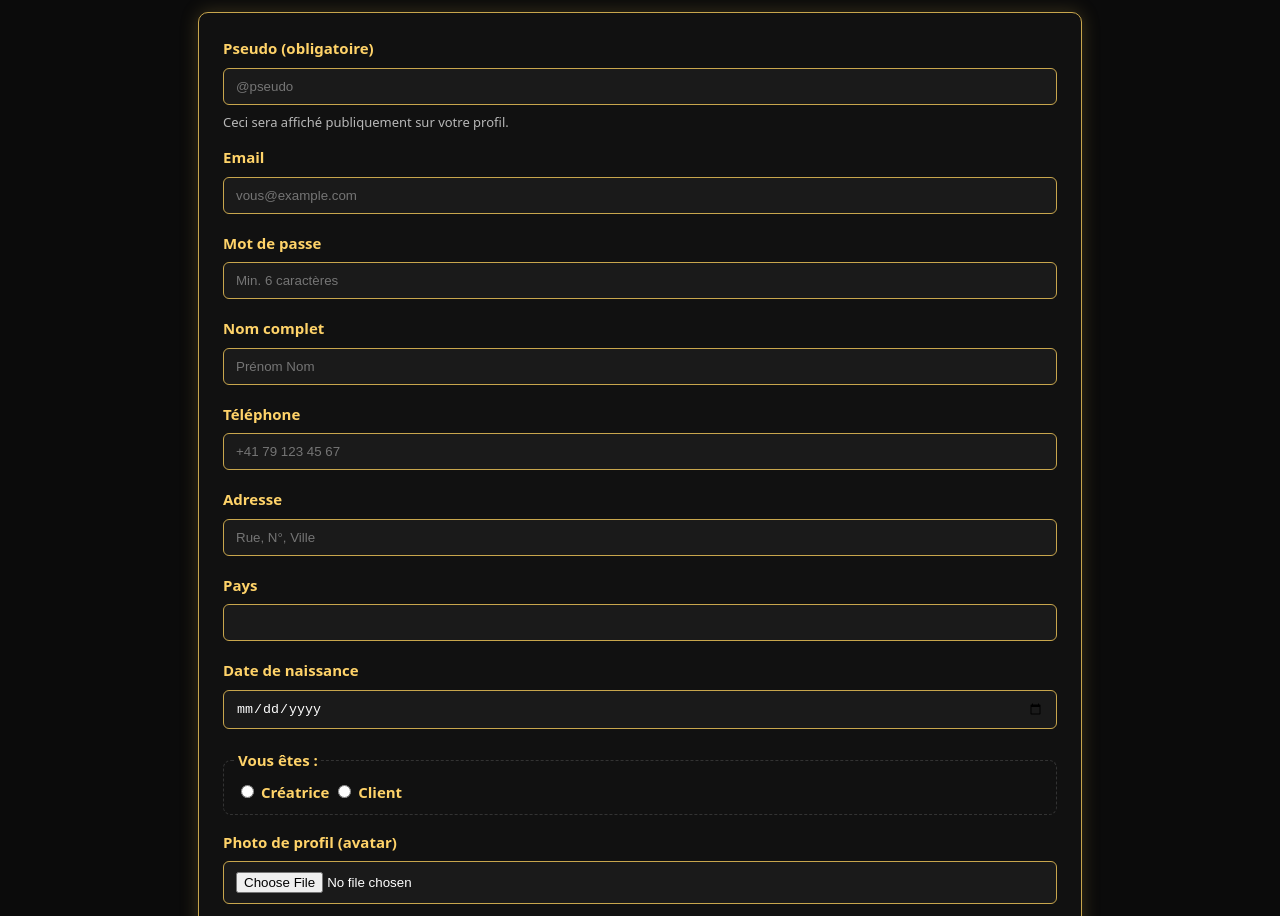
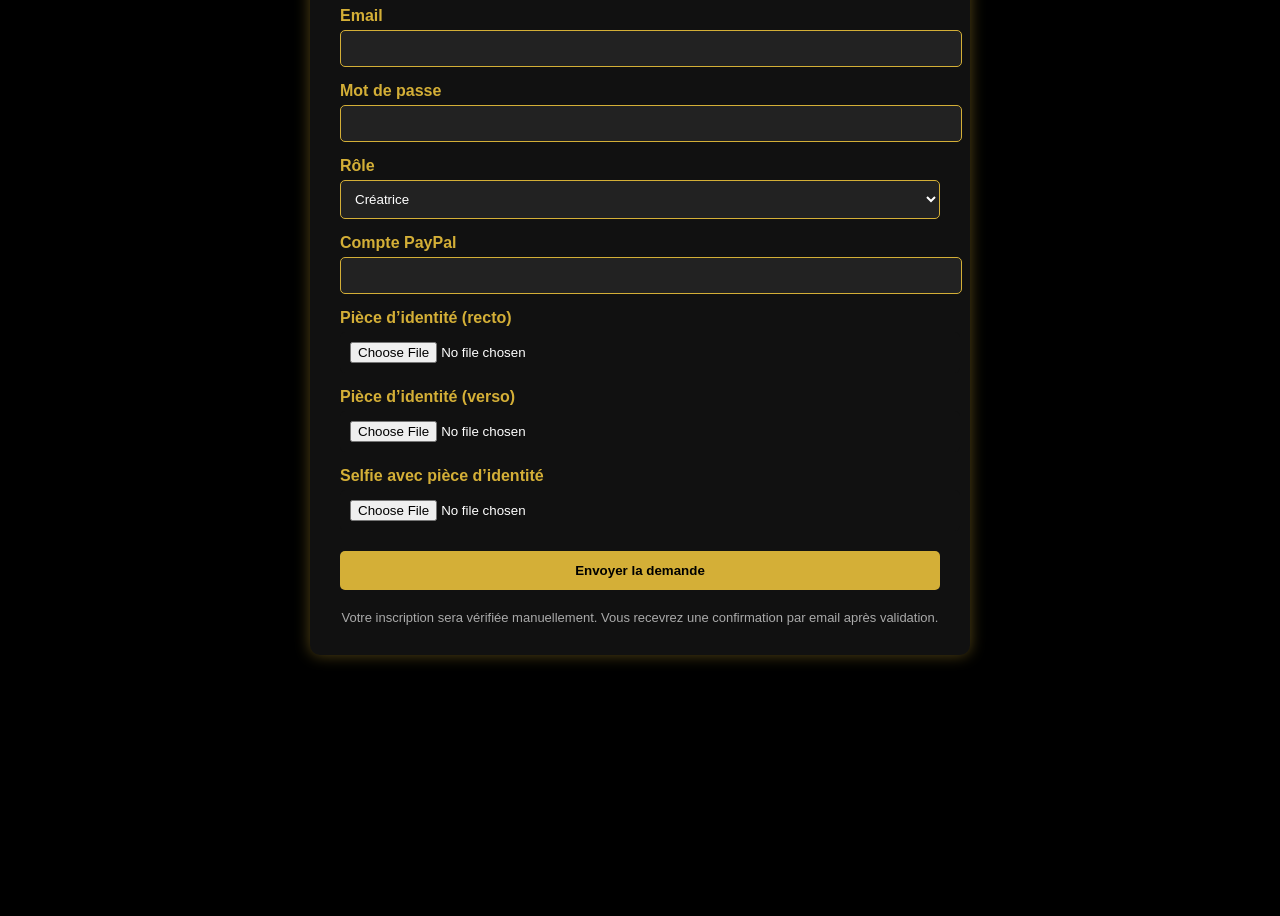
Before and after one commit to Empirevelvet/Velvet-creators-vip, a website: page signup.html in a window 1280 px wide. Shown: the part 216-1132 px from the top of the page. After the commit the page ends 921 px from the top, so only its background shows below. Drawn offline with Linux system fonts and the light colour scheme.

Commit message:
Update signup.html

```diff
--- a/signup.html
+++ b/signup.html
@@ -1,152 +1,124 @@
 <!DOCTYPE html>
 <html lang="fr">
 <head>
-  <meta charset="UTF-8" />
-  <title>Inscription — Velvet Creators VIP</title>
-  <meta name="viewport" content="width=device-width, initial-scale=1" />
+  <meta charset="UTF-8">
+  <meta name="viewport" content="width=device-width, initial-scale=1.0">
+  <title>Inscription Créatrice</title>
   <style>
-    :root { --bg:#0b0b0b; --panel:#111; --text:#f2f2f2; --muted:#b8b8b8; --gold:#c8a64d; --gold2:#ffd369; --bad:#ff6b6b; }
-    *{box-sizing:border-box} body{margin:0;background:var(--bg);color:var(--text);font:15px/1.5 system-ui,-apple-system,Segoe UI,Roboto}
-    header{padding:14px 18px;border-bottom:1px solid #222;background:#0a0a0a;position:sticky;top:0;z-index:2}
-    header nav{display:flex;gap:16px;align-items:center;justify-content:flex-end}
-    header a{color:var(--text);text-decoration:none;opacity:.9} header a:hover{opacity:1}
-    .panel{max-width:920px;margin:8vh auto 10vh;padding:18px}
-    h1{margin:0 0 10px;font-size:28px;color:var(--gold2)}
-    .lead{color:var(--muted)}
-    form.form-grid{background:var(--panel);border:1px solid var(--gold);border-radius:10px;padding:24px;box-shadow:0 0 18px rgba(200,166,77,.25)}
-    label,legend{font-weight:600;color:var(--gold2)}
-    input[type="text"],input[type="email"],input[type="password"],input[type="tel"],input[type="date"],input[type="file"]{
-      width:100%;padding:10px 12px;margin:8px 0 18px;border:1px solid var(--gold);border-radius:6px;background:#1a1a1a;color:#fff}
-    input:focus{outline:none;border-color:var(--gold2);background:#141414}
-    fieldset{border:1px dashed #333;padding:10px 12px;border-radius:8px;margin:2px 0 16px}
-    .form-actions{display:flex;gap:10px;flex-wrap:wrap}
-    .btn{display:inline-block;padding:12px 18px;border-radius:6px;background:linear-gradient(90deg,var(--gold),var(--gold2));color:#000;border:0;font-weight:700;cursor:pointer}
-    .btn:hover{filter:brightness(1.05)}
-    .help{color:var(--muted);font-size:13px;margin-top:-10px;margin-bottom:14px}
-    footer{padding:30px 18px;border-top:1px solid #222;text-align:center}
-    footer a{color:var(--gold2);text-decoration:none}
+    body {
+      background-color: #000;
+      color: #d4af37; /* or doré */
+      font-family: Arial, sans-serif;
+      margin: 0;
+      padding: 0;
+    }
+    .container {
+      max-width: 600px;
+      margin: 50px auto;
+      padding: 30px;
+      background: #111;
+      border-radius: 10px;
+      box-shadow: 0 0 15px rgba(212, 175, 55, 0.4);
+    }
+    h2 {
+      text-align: center;
+      color: #d4af37;
+      margin-bottom: 20px;
+    }
+    label {
+      display: block;
+      margin-top: 15px;
+      font-weight: bold;
+    }
+    input, select {
+      width: 100%;
+      padding: 10px;
+      margin-top: 5px;
+      border: 1px solid #d4af37;
+      border-radius: 5px;
+      background: #222;
+      color: #fff;
+    }
+    input[type="file"] {
+      background: #111;
+      border: none;
+    }
+    button {
+      width: 100%;
+      padding: 12px;
+      margin-top: 20px;
+      background: #d4af37;
+      color: #000;
+      font-weight: bold;
+      border: none;
+      border-radius: 5px;
+      cursor: pointer;
+      transition: 0.3s;
+    }
+    button:hover {
+      background: #b89629;
+    }
+    .note {
+      margin-top: 20px;
+      font-size: 13px;
+      text-align: center;
+      color: #aaa;
+    }
   </style>
 </head>
 <body>
-  <header>
-    <nav>
-      <a href="index.html">Accueil</a>
-      <a href="login.html">Se connecter</a>
-    </nav>
-  </header>
+  <div class="container">
+    <h2>Inscription Créatrice</h2>
+    <form id="signup-form" name="signup" method="POST" data-netlify="true" enctype="multipart/form-data">
+      <input type="hidden" name="form-name" value="signup">
 
-  <main class="panel">
-    <h1>Inscription</h1>
-    <p class="lead" style="text-align:center">
-      Remplissez ce formulaire pour soumettre votre demande. Nous validerons votre profil (majorité & conformité).
-    </p>
+      <label>Pseudo</label>
+      <input type="text" name="pseudo" required>
 
-    <!-- ✅ Netlify Forms avec redirection automatique -->
-    <form name="creator-application"
-          id="signupForm"
-          method="POST"
-          action="/thanks.html"
-          data-netlify="true"
-          netlify-honeypot="bot-field"
-          enctype="multipart/form-data"
-          class="form-grid">
+      <label>Email</label>
+      <input type="email" name="email" required>
 
-      <input type="hidden" name="form-name" value="creator-application" />
-      <input type="text" name="bot-field" style="display:none" />
+      <label>Mot de passe</label>
+      <input type="password" name="password" required>
 
-      <!-- Identifiants -->
-      <div>
-        <label for="username">Pseudo (obligatoire)</label>
-        <input id="username" name="username" placeholder="@pseudo" type="text" required />
-        <div class="help">Ceci sera affiché publiquement sur votre profil.</div>
-      </div>
+      <label>Rôle</label>
+      <select name="role" required>
+        <option value="creator">Créatrice</option>
+        <option value="client">Client</option>
+      </select>
 
-      <div>
-        <label for="email">Email</label>
-        <input id="email" name="email" placeholder="vous@example.com" type="email" required />
-      </div>
+      <label>Compte PayPal</label>
+      <input type="email" name="paypal" required>
 
-      <div>
-        <label for="password">Mot de passe</label>
-        <input id="password" name="password" placeholder="Min. 6 caractères" type="password" minlength="6" required />
-      </div>
+      <label>Pièce d’identité (recto)</label>
+      <input type="file" name="id_recto" accept="image/*" required>
 
-      <!-- Coordonnées -->
-      <div>
-        <label for="fullname">Nom complet</label>
-        <input id="fullname" name="fullname" placeholder="Prénom Nom" type="text" required />
-      </div>
+      <label>Pièce d’identité (verso)</label>
+      <input type="file" name="id_verso" accept="image/*" required>
 
-      <div>
-        <label for="phone">Téléphone</label>
-        <input id="phone" name="phone" placeholder="+41 79 123 45 67" type="tel" />
-      </div>
+      <label>Selfie avec pièce d’identité</label>
+      <input type="file" name="selfie" accept="image/*" required>
 
-      <div>
-        <label for="address">Adresse</label>
-        <input id="address" name="address" placeholder="Rue, N°, Ville" type="text" />
-      </div>
-
-      <div>
-        <label for="country">Pays</label>
-        <input id="country" name="country" type="text" />
-      </div>
-
-      <div>
-        <label for="dob">Date de naissance</label>
-        <input id="dob" name="dob" type="date" required />
-      </div>
-
-      <!-- Rôle -->
-      <fieldset>
-        <legend>Vous êtes :</legend>
-        <label><input type="radio" name="role" value="creator" required /> Créatrice</label>
-        <label><input type="radio" name="role" value="client" /> Client</label>
-      </fieldset>
-
-      <!-- Fichiers -->
-      <div>
-        <label for="avatar">Photo de profil (avatar)</label>
-        <input id="avatar" name="avatar" type="file" accept="image/*" />
-      </div>
-
-      <div>
-        <label for="id_front">Pièce d’identité (recto)</label>
-        <input id="id_front" name="id_front" type="file" accept="image/*" required />
-      </div>
-
-      <div>
-        <label for="id_back">Pièce d’identité (verso)</label>
-        <input id="id_back" name="id_back" type="file" accept="image/*" required />
-      </div>
-
-      <div>
-        <label for="selfie">Selfie avec la pièce d’identité</label>
-        <input id="selfie" name="selfie" type="file" accept="image/*" required />
-      </div>
-
-      <!-- Consentement -->
-      <div>
-        <label>
-          <input type="checkbox" name="consent" required />
-          J’atteste être majeur(e) et j’accepte les conditions & la modération.
-        </label>
-      </div>
-
-      <!-- Boutons -->
-      <div class="form-actions">
-        <button type="submit" class="btn">Envoyer ma demande</button>
-        <a class="btn" href="login.html" style="background:#222;color:#fff;border:1px solid var(--gold)">Déjà inscrit(e) ?</a>
-      </div>
+      <button type="submit">Envoyer la demande</button>
     </form>
 
-    <p class="help" style="text-align:center;margin-top:14px">
-      Pour les créatrices : paiements uniquement via PayPal (à configurer dans votre espace après validation).
-    </p>
-  </main>
+    <div class="note">
+      Votre inscription sera vérifiée manuellement.
+      Vous recevrez une confirmation par email après validation.
+    </div>
+  </div>
 
-  <footer>
-    <a href="legal.html">Mentions légales & CGU</a>
-  </footer>
+  <script>
+    const form = document.getElementById("signup-form");
+    form.addEventListener("submit", async (e) => {
+      e.preventDefault();
+      const formData = new FormData(form);
+      await fetch("/", {
+        method: "POST",
+        body: formData
+      });
+      window.location.href = "/thanks.html";
+    });
+  </script>
 </body>
 </html>
```
